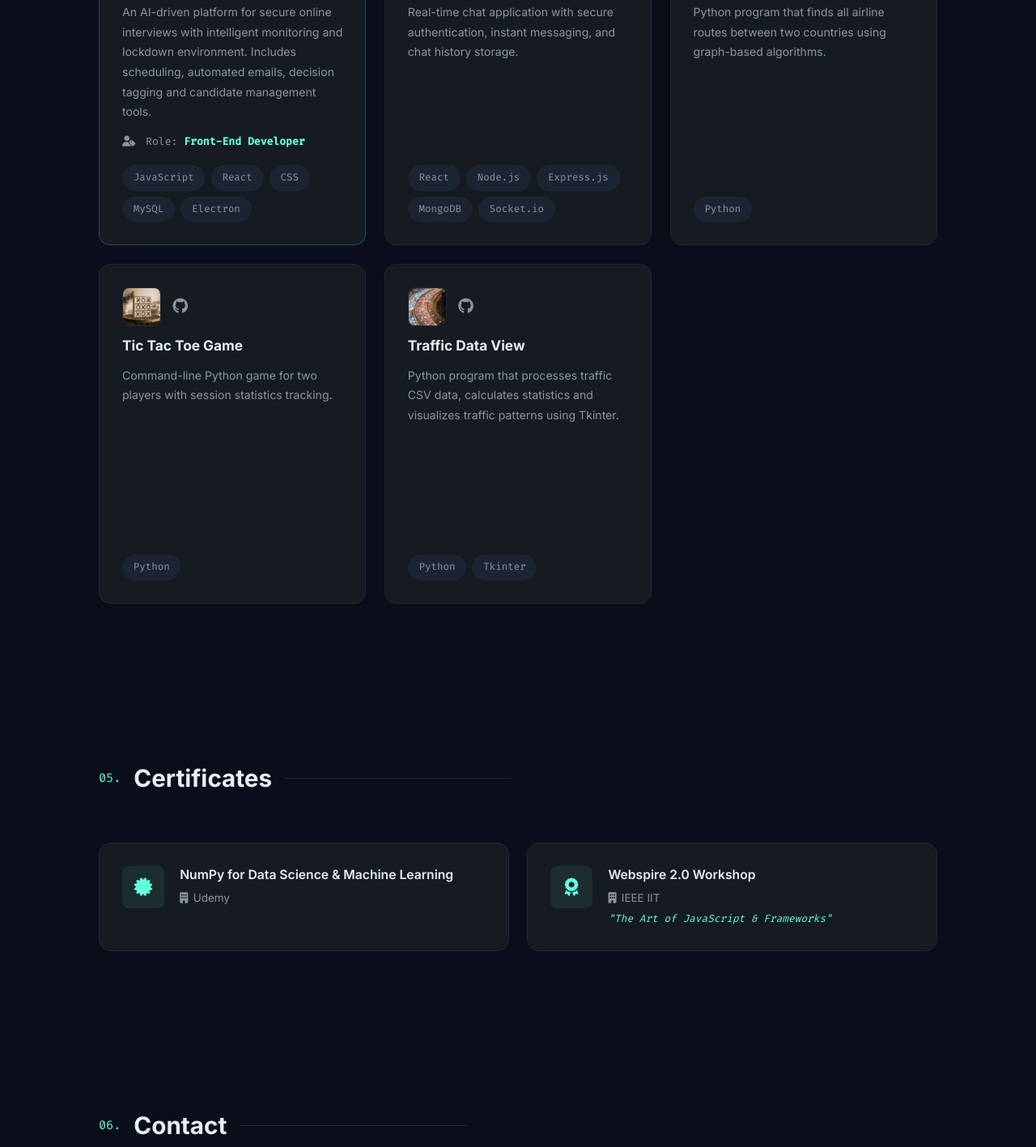
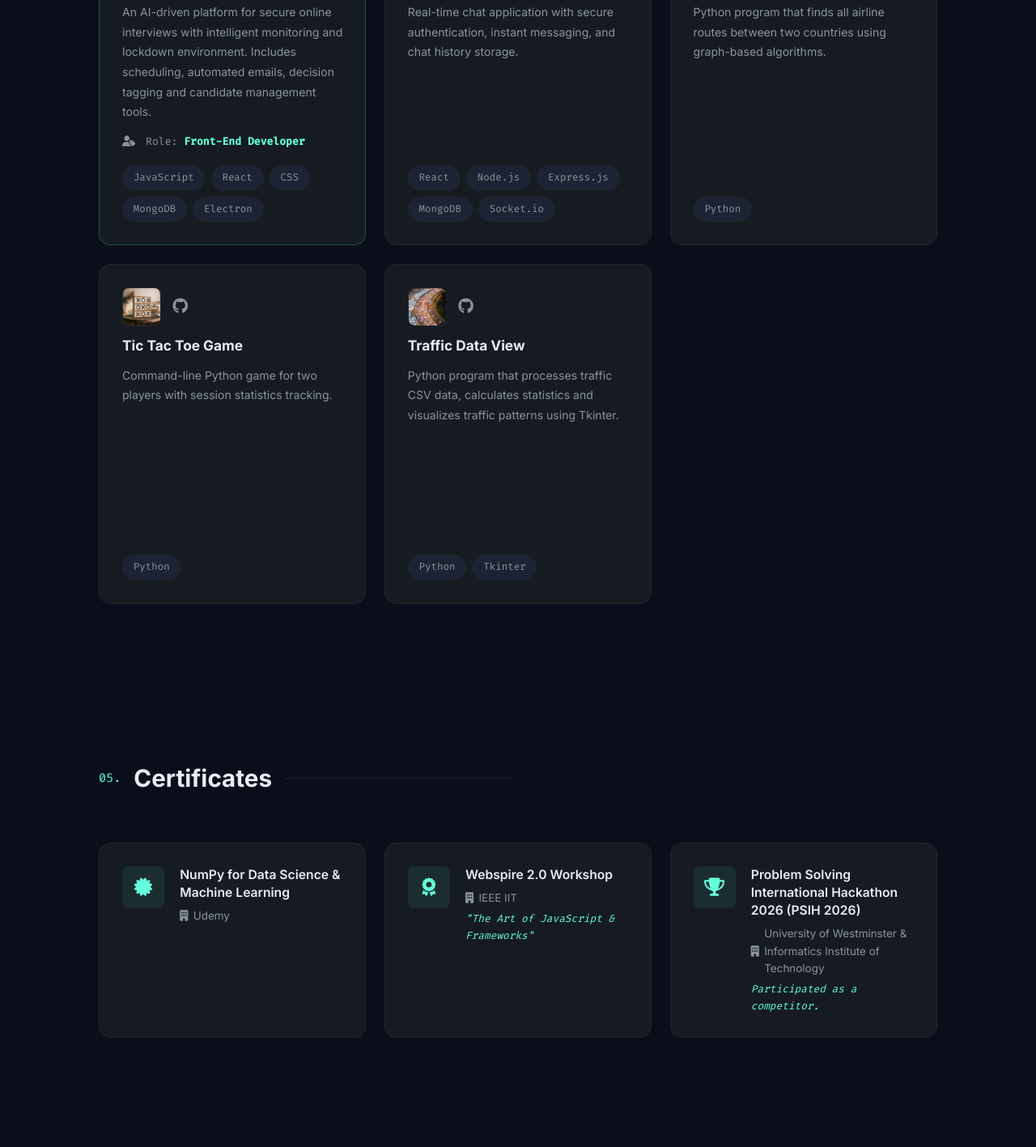
Before and after one commit to SachinKamalinda/portfolio-website, a website built with Vite: page index.html in a window 1280 px wide. Shown: the part 3289-4706 px from the top of the page at 81% size. Built offline with nearby package versions, Linux system fonts and the light colour scheme.

Commit message:
fix: update skills section and add new certification

```diff
--- a/index.html
+++ b/index.html
@@ -242,7 +242,7 @@
             <span class="tag">JavaScript</span>
             <span class="tag">React</span>
             <span class="tag">CSS</span>
-            <span class="tag">MySQL</span>
+            <span class="tag">MongoDB</span>
             <span class="tag">Electron</span>
           </div>
         </div>
@@ -361,6 +361,15 @@
             <p class="cert-sub">"The Art of JavaScript &amp; Frameworks"</p>
           </div>
         </div>
+
+        <div class="cert-card reveal">
+          <div class="cert-card__icon"><i class="fas fa-trophy"></i></div>
+          <div class="cert-card__info">
+            <h3>Problem Solving International Hackathon 2026 (PSIH 2026)</h3>
+            <p class="cert-issuer"><i class="fas fa-building"></i> University of Westminster &amp; Informatics Institute of Technology</p>
+            <p class="cert-sub">Participated as a competitor.</p>
+          </div>
+        </div>
       </div>
     </div>
   </section>
```
